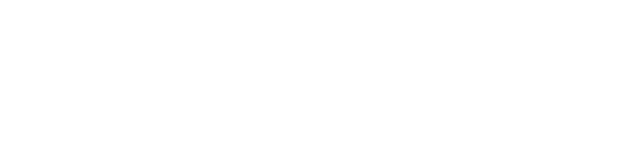
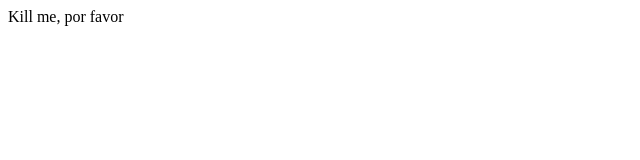
Before and after one commit to JackRoussel275/Final-Project, a plain HTML site: page index.html in a window 1280 px wide. Shown: the whole page, without its empty margins (0-640 px from the left). Drawn offline with Linux system fonts and the light colour scheme.

Commit message:
Update index.html

```diff
--- a/index.html
+++ b/index.html
@@ -5,6 +5,6 @@
     <title>Roulette</title>
   </head>
   <body>
-
+  Kill me, por favor
   </body>
 </html>
```
